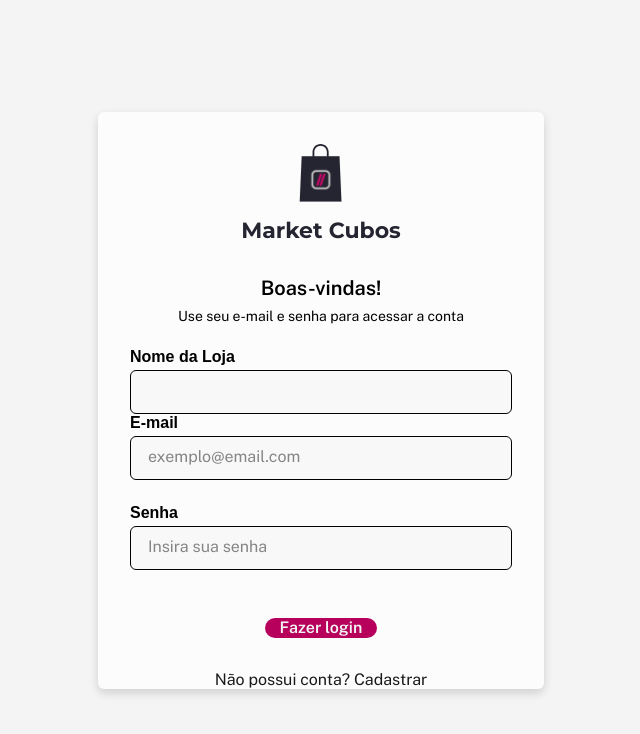
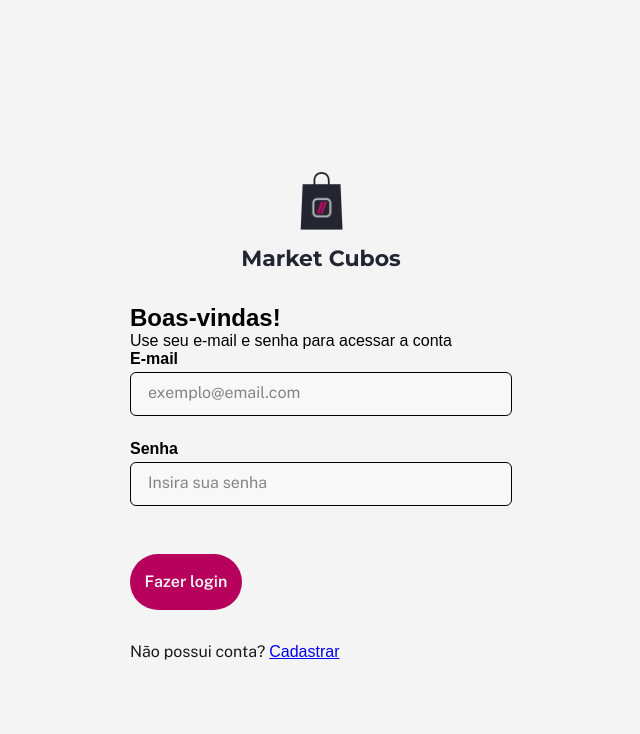
Before and after one commit to gabriel-abal/desafio-individual-final-ddst12-frontend, a React (Create React App) app: page / in a window 1280 px wide. Shown: the top 734 px of the page, without its empty margins (319-959 px from the left). Built offline with nearby package versions, Linux system fonts and the light colour scheme.

Commit message:
feat: configurado link para cadastro

```diff
--- a/src/pages/Login/index.js
+++ b/src/pages/Login/index.js
@@ -1,10 +1,9 @@
-import "./styles.css";
-import LogoMarketCubos from "../../components/LogoMarketCubos";
-import { useState } from "react";
-import { Routes, Route, Link } from "react-router-dom";
+import './styles.css'
+import LogoMarketCubos from '../../components/LogoMarketCubos'
+import { useState } from 'react'
+import { Link } from 'react-router-dom';
 
 function Login() {
-
 
     const [form, setForm] = useState({
         email: '',
@@ -36,24 +35,19 @@ function Login() {
         setForm({ ...form, [e.target.name]: value });
     }
 
+
     return (
         <div className="container-page">
-            <div className="container-page-login" >
+            <div className="container-page-Login" >
                 <LogoMarketCubos />
-                <h3>Boas-vindas!</h3>
-                <p className="informacoes-acesso">Use seu e-mail e senha para acessar a conta</p>
+                <h2>Boas-vindas!</h2>
+                <p>Use seu e-mail e senha para acessar a conta</p>
+
 
 
                 <form onSubmit={handleSubmit}>
 
-                    <h4>Nome da Loja</h4>
-                    <input
-                        id="input-loja"
-                        className="input-loja"
-                        type=""
 
-
-                    />
 
                     <h4>E-mail</h4>
                     <input
@@ -92,14 +86,14 @@ function Login() {
 
                 <div>
                     <p className="paragrafo-cadastrar">
-                        Não possui conta?  Cadastrar
+                        Não possui conta?  <Link to="/cadastro">Cadastrar</Link>
                     </p>
                 </div>
 
             </div>
         </div>
     )
+
 }
 
-
-export default Login;
+export default Login
```
